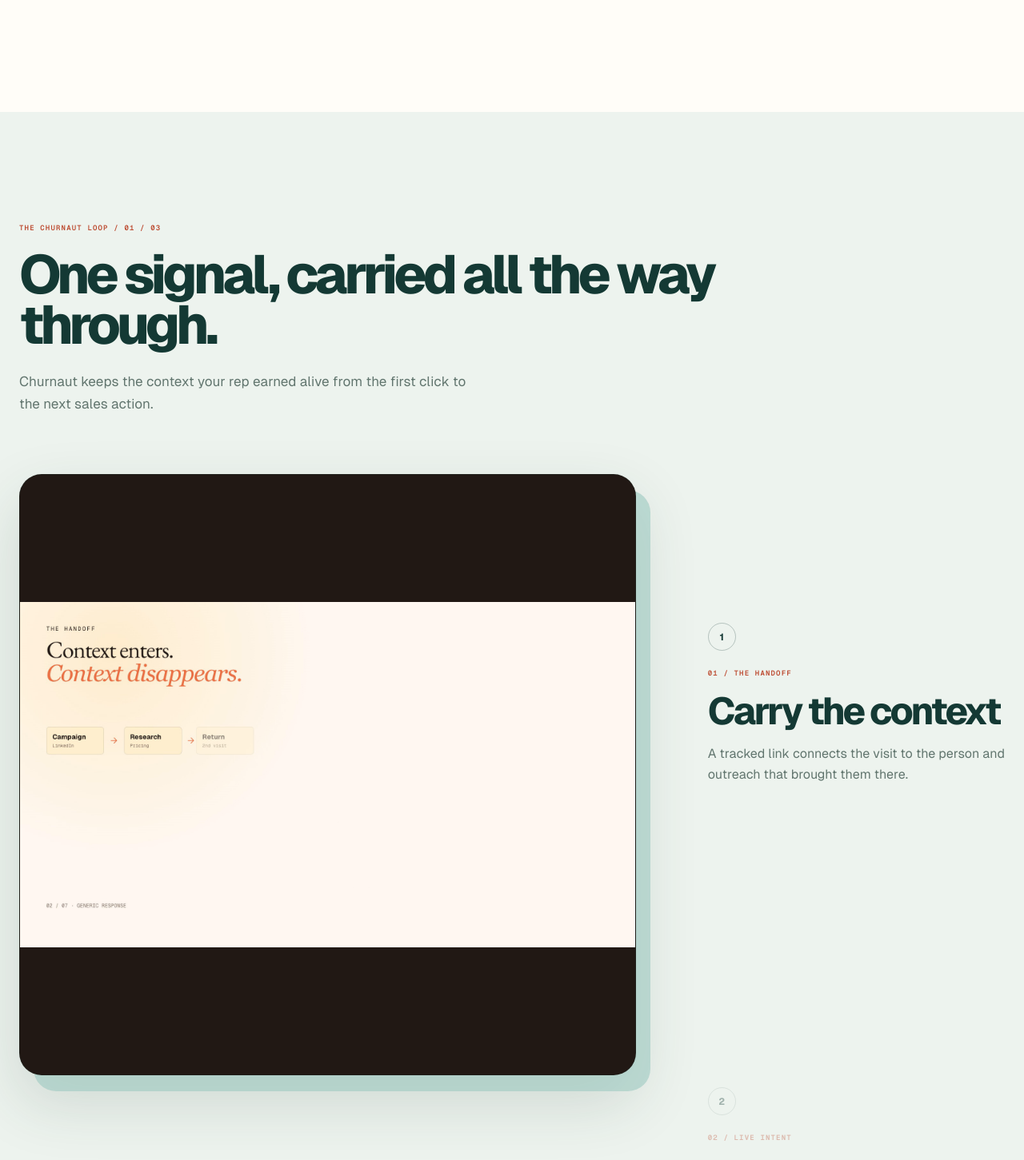
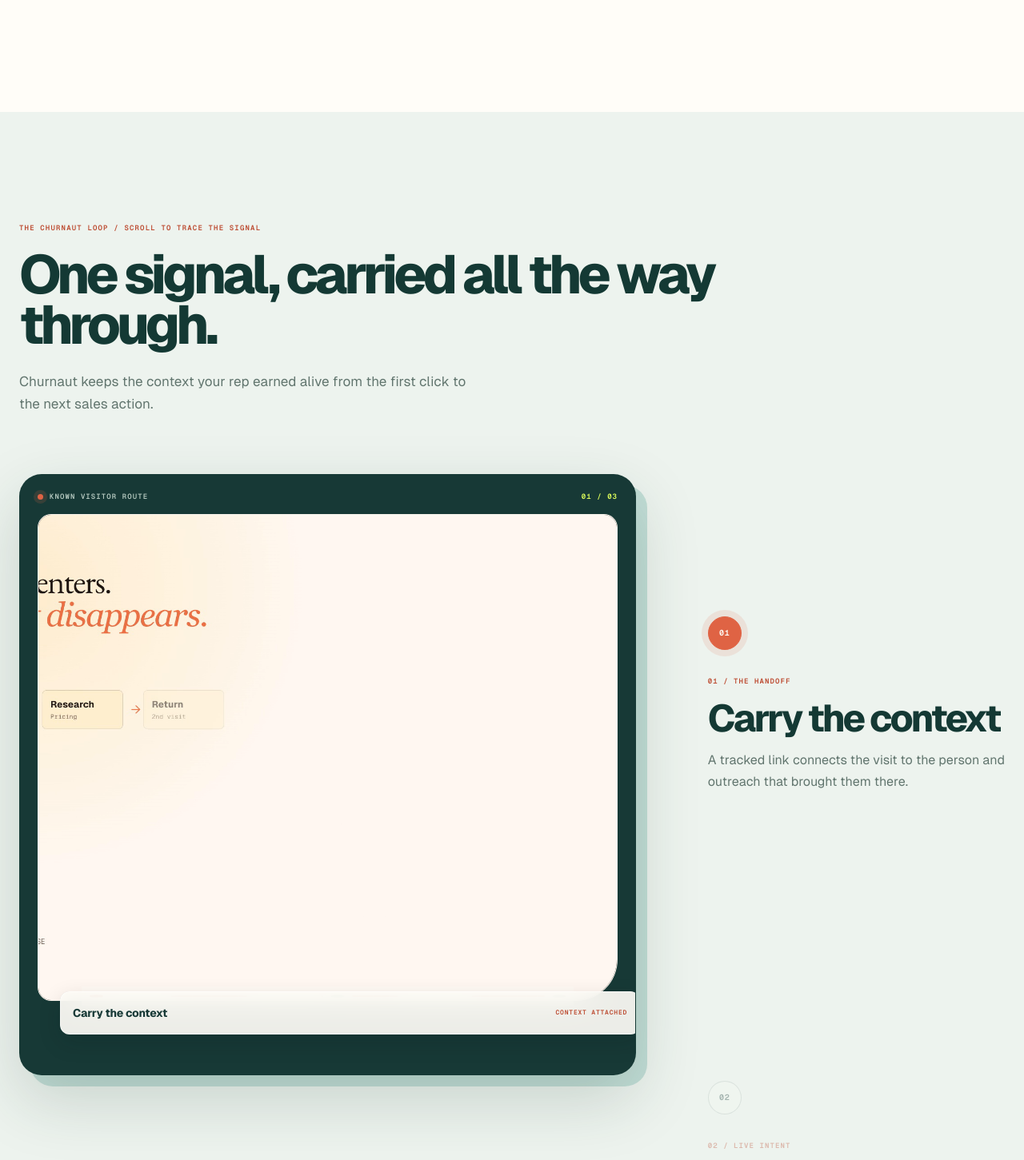
Before and after one commit to cherrylw1/SignalRoute, a Next.js app: page / in a window 1280 px wide. Shown: the part 1330-2781 px from the top of the page at 80% size. Built offline with nearby package versions, Linux system fonts and the light colour scheme.

Commit message:
Create scroll-driven signal story homepage

```diff
--- a/src/app/page.tsx
+++ b/src/app/page.tsx
@@ -23,8 +23,11 @@
               <LaunchFilmLink />
             </div>
           </div>
-          <div className="home-hero-product" aria-label="Churnaut product film frame">
+          <div className="home-hero-product" aria-label="Churnaut account intelligence view showing a live buyer signal">
+            <div className="home-hero-product-bar" aria-hidden="true"><span><i /> LIVE ACCOUNT INTELLIGENCE</span><strong>01 / 03</strong></div>
             <Image src="/media/journey-visit.png" alt="Churnaut account intelligence view showing a live buyer signal" fill priority sizes="(max-width: 900px) 100vw, 55vw" />
+            <div className="home-hero-product-note" aria-hidden="true"><span>KNOWN VISIT</span><strong>Northstar Labs</strong><em>Returning account · high intent</em></div>
+            <div className="home-hero-product-route" aria-hidden="true"><i /><i /><i /></div>
           </div>
         </div>
         <div className="home-hero-note"><span>Context travels with the click</span><i aria-hidden="true" /></div>
--- a/src/components/signal-journey.tsx
+++ b/src/components/signal-journey.tsx
@@ -38,12 +38,14 @@
       (entries) => {
         const visible = entries
           .filter((entry) => entry.isIntersecting)
-          .sort((a, b) => b.intersectionRatio - a.intersectionRatio)[0];
-        if (!visible) return;
-        const index = Number((visible.target as HTMLElement).dataset.stage);
-        setActiveStage(index);
+          .sort((a, b) => {
+            const aTop = Math.abs(a.boundingClientRect.top - window.innerHeight * 0.5);
+            const bTop = Math.abs(b.boundingClientRect.top - window.innerHeight * 0.5);
+            return aTop - bTop;
+          })[0];
+        if (visible) setActiveStage(Number((visible.target as HTMLElement).dataset.stage));
       },
-      { threshold: [0.35, 0.6, 0.8], rootMargin: "-18% 0px -18%" },
+      { threshold: [0.1, 0.35, 0.6], rootMargin: "-28% 0px -28%" },
     );
 
     stageRefs.current.forEach((node) => node && observer.observe(node));
@@ -53,18 +55,35 @@
   return (
     <section className="signal-journey" id="how-it-works" aria-labelledby="signal-journey-title">
       <div className="signal-journey-intro">
-        <p className="section-index">THE CHURNAUT LOOP / 01 / 03</p>
+        <p className="section-index">THE CHURNAUT LOOP / SCROLL TO TRACE THE SIGNAL</p>
         <h2 id="signal-journey-title">One signal, carried all the way through.</h2>
         <p>Churnaut keeps the context your rep earned alive from the first click to the next sales action.</p>
       </div>
 
       <div className="signal-journey-layout">
-        <div className="signal-journey-visual" aria-live="polite">
+        <div className={`signal-journey-visual signal-journey-visual-${activeStage + 1}`} aria-live="polite">
+          <div className="signal-journey-visual-head" aria-hidden="true">
+            <span><i /> KNOWN VISITOR ROUTE</span>
+            <strong>{String(activeStage + 1).padStart(2, "0")} / 03</strong>
+          </div>
+          <div className="signal-journey-visual-frames">
           {stages.map((stage, index) => (
             <div className={`signal-journey-frame ${activeStage === index ? "is-active" : ""}`} key={stage.title} aria-hidden={activeStage !== index}>
               <Image src={stage.image} alt={stage.alt} fill sizes="(max-width: 900px) 100vw, 62vw" />
             </div>
           ))}
+          </div>
+          <svg className="signal-journey-route" viewBox="0 0 100 20" preserveAspectRatio="none" aria-hidden="true">
+            <path className="signal-journey-route-base" d="M3 10 C 28 10, 42 10, 52 10 S 74 10, 97 10" />
+            <path className="signal-journey-route-progress" d="M3 10 C 28 10, 42 10, 52 10 S 74 10, 97 10" />
+            <circle className="signal-journey-node signal-journey-node-1" cx="3" cy="10" r="2.2" />
+            <circle className="signal-journey-node signal-journey-node-2" cx="52" cy="10" r="2.2" />
+            <circle className="signal-journey-node signal-journey-node-3" cx="97" cy="10" r="2.2" />
+          </svg>
+          <div className="signal-journey-caption">
+            <span>{stages[activeStage].title}</span>
+            <strong>{activeStage === 0 ? "CONTEXT ATTACHED" : activeStage === 1 ? "SESSION RECOGNIZED" : "NEXT MOVE READY"}</strong>
+          </div>
         </div>
 
         <div className="signal-journey-stages">
@@ -75,7 +94,7 @@
               ref={(node) => { stageRefs.current[index] = node; }}
               className={activeStage === index ? "is-active" : ""}
             >
-              <span>{index + 1}</span>
+              <span className="signal-journey-step">{String(index + 1).padStart(2, "0")}</span>
               <small>{stage.eyebrow}</small>
               <h3>{stage.title}</h3>
               <p>{stage.body}</p>
```
Also changed, not shown: src/app/globals.css.
